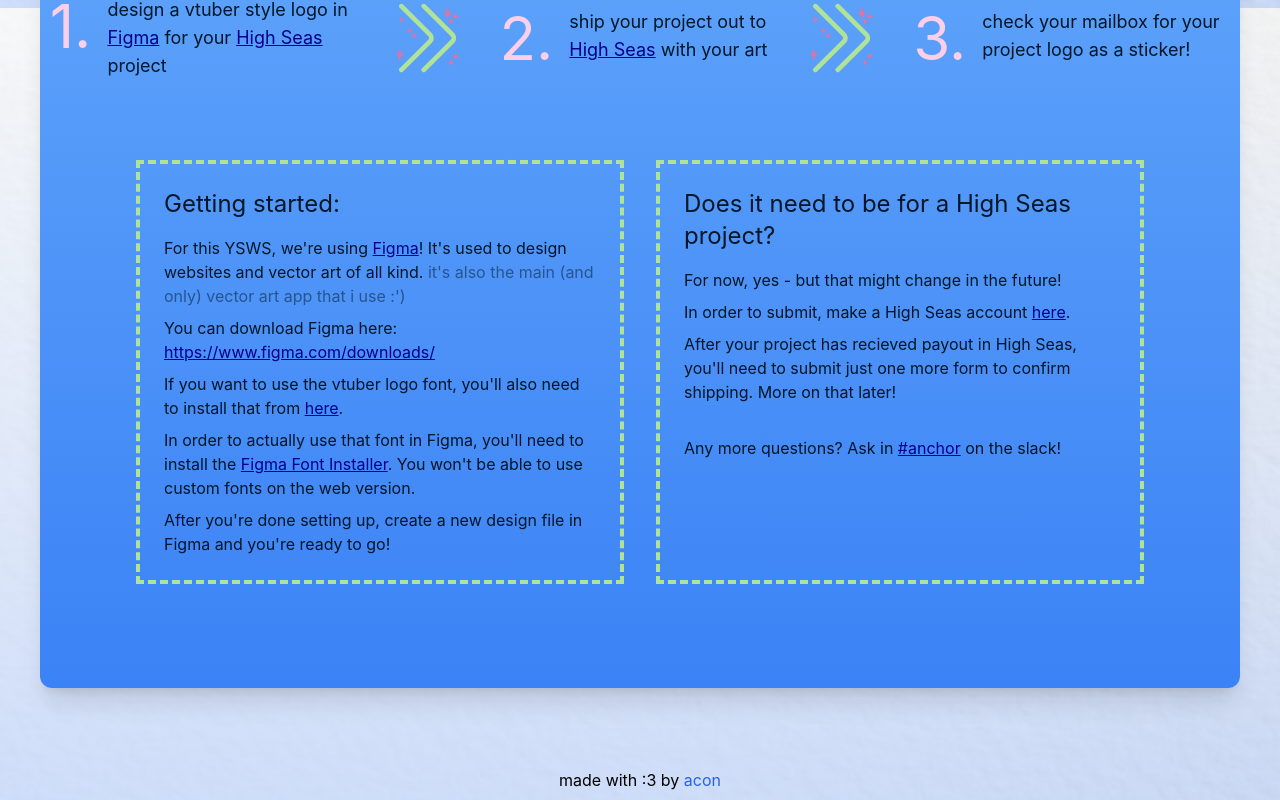
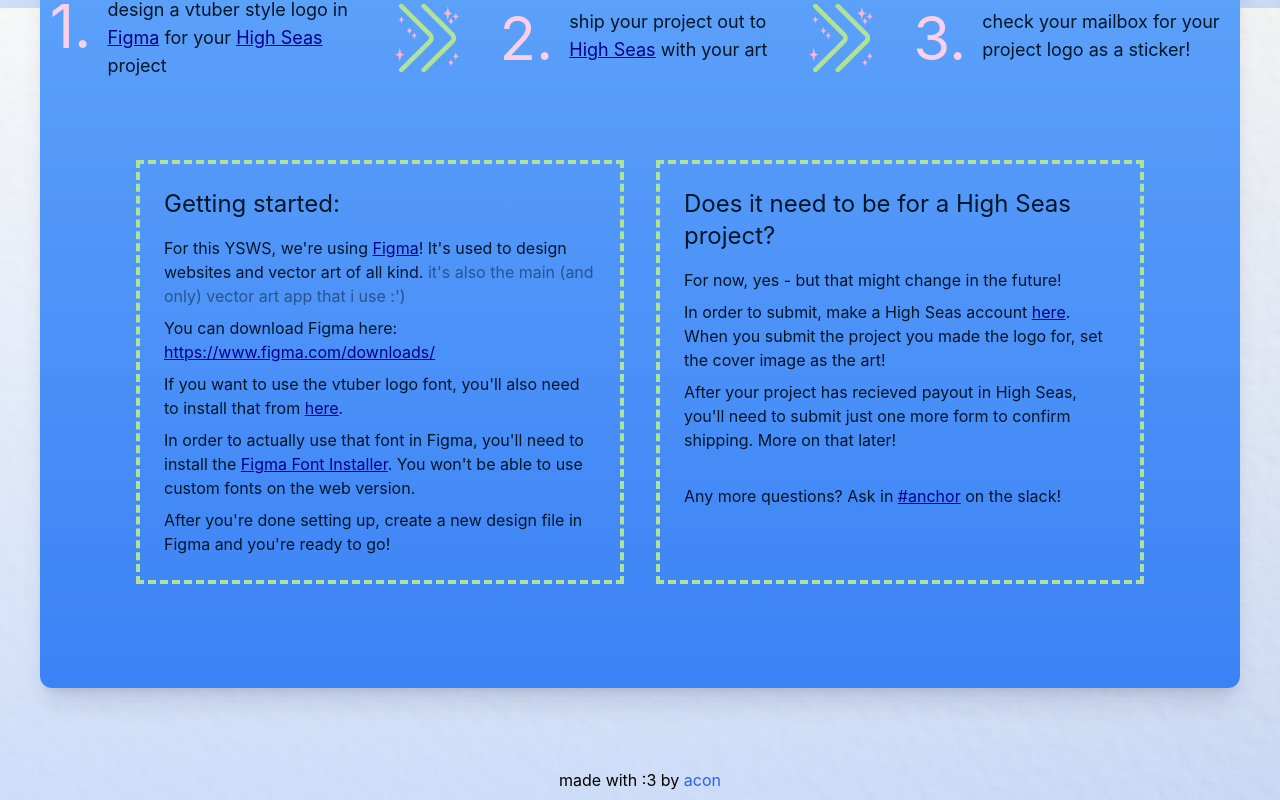
Before and after one commit to hackclub/anchor, a React (Create React App) app: page / in a window 1280 px wide. Shown: the part 792-1592 px from the top of the page. Built offline with nearby package versions, Linux system fonts and the light colour scheme.

Commit message:
copy update

```diff
--- a/src/App.js
+++ b/src/App.js
@@ -67,7 +67,7 @@
             <div className="border-4 border-[#B0E298] border-dashed p-6">
               <p className="text-2xl">Does it need to be for a High Seas project?</p>
               <p className="mt-4">For now, yes - but that might change in the future!</p>
-              <p className="mt-2">In order to submit, make a High Seas account <a href="highseas.hackclub.com" className="link" target="_blank" rel="noopenner noreferrer">here</a>.</p>
+              <p className="mt-2">In order to submit, make a High Seas account <a href="highseas.hackclub.com" className="link" target="_blank" rel="noopenner noreferrer">here</a>. When you submit the project you made the logo for, set the cover image as the art!</p>
               <p className="mt-2">After your project has recieved payout in High Seas, you'll need to submit just one more form to confirm shipping. More on that later!</p>
               <p className="mt-8">Any more questions? Ask in <a href="https://hackclub.slack.com/archives/C07V5401VMY" className="link" target="_blank" rel="noopenner noreferrer">#anchor</a> on the slack!</p>
 
```
Also changed, not shown: public/arrows.svg.
